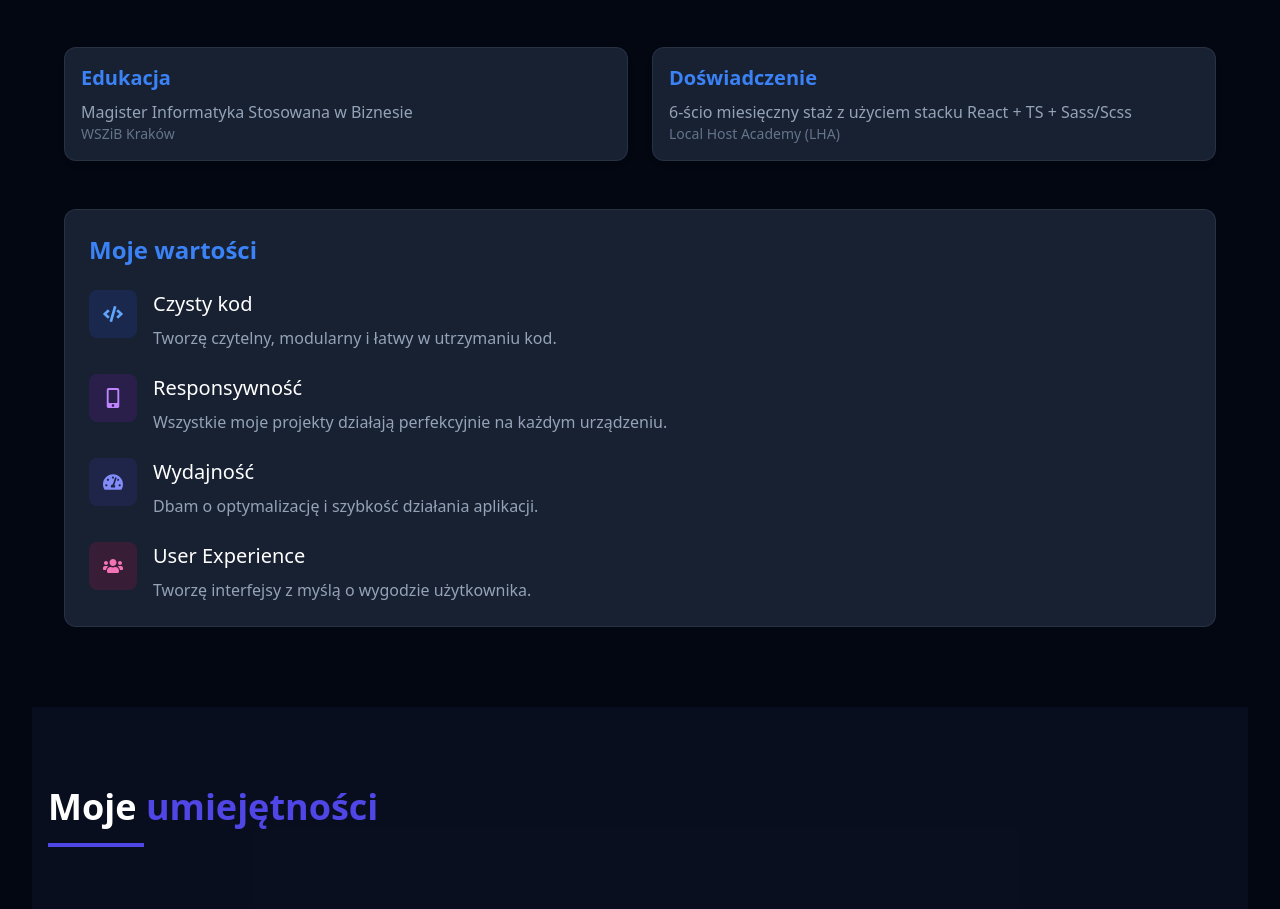
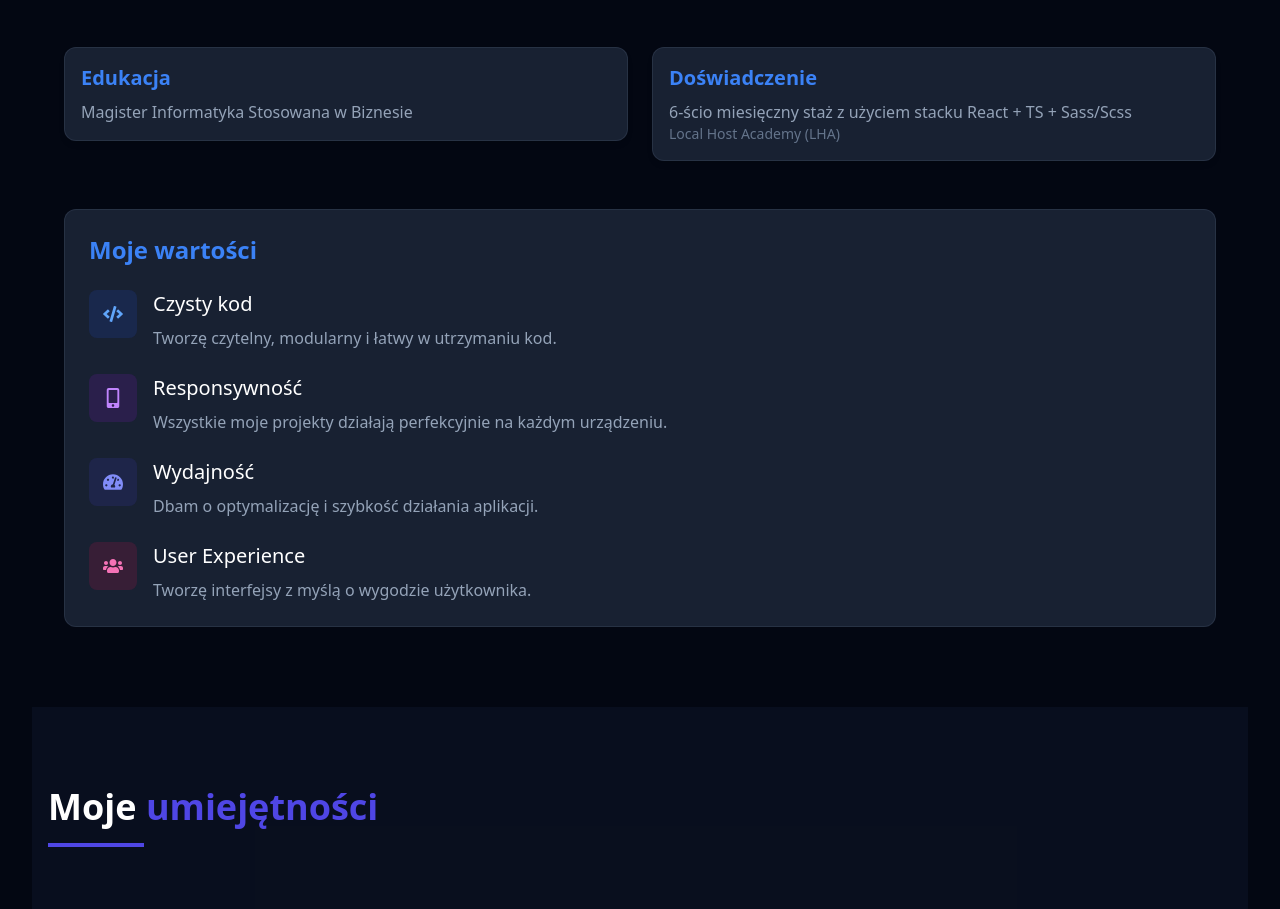
Before and after one commit to vardy41/PortfolioOfficial, a React (Vite) app: page / in a window 1280 px wide. Shown: the part 1207-2116 px from the top of the page. Built offline with nearby package versions, Linux system fonts and the light colour scheme.

Commit message:
styling fix

```diff
--- a/src/components/sections/About/index.tsx
+++ b/src/components/sections/About/index.tsx
@@ -40,7 +40,7 @@ export const About = () => {
 							<Card
 								title="Edukacja"
 								description="Magister Informatyka Stosowana w Biznesie"
-								company="WSZiB Kraków"
+								// company="WSZiB Kraków"
 							/>
 						</FadeInSection>
 						<FadeInSection delay={550}>
--- a/src/types/types.ts
+++ b/src/types/types.ts
@@ -35,7 +35,7 @@ export type ParagraphProps = {
 export type CardProps = {
 	title: string;
 	description: string;
-	company: string;
+	company?: string;
 };
 
 export type ProjectCardProps = {
```
